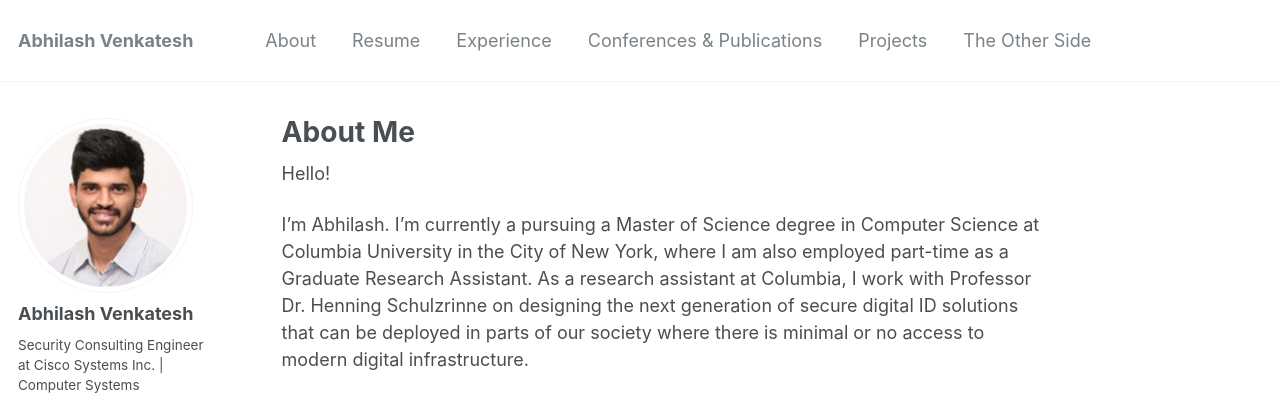
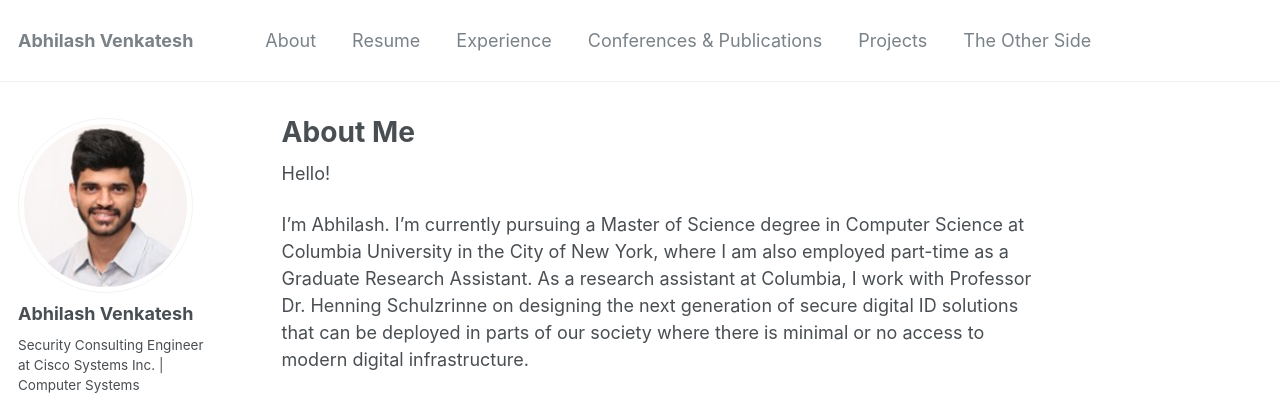
Before and after one commit to PankajPradeep/PankajPradeep.github.io, a Jekyll site: the page built from _pages/about.md, in a window 1280 px wide and 900 px high. Shown: the top 397 px of the window. Built offline with Jekyll 4.4.1, drawn with Linux system fonts in a browser that asks for light colours.

```diff
--- a/_pages/about.md
+++ b/_pages/about.md
@@ -10,7 +10,7 @@ redirect_from:
 
 Hello!
 
-I'm Abhilash. I'm currently a pursuing a Master of Science degree in Computer Science at Columbia University in the City of New York, where I am also employed part-time as a Graduate Research Assistant. As a research assistant at Columbia, I work with Professor Dr. Henning Schulzrinne on designing the next generation of secure digital ID solutions that can be deployed in parts of our society where there is minimal or no access to modern digital infrastructure.
+I'm Abhilash. I'm currently pursuing a Master of Science degree in Computer Science at Columbia University in the City of New York, where I am also employed part-time as a Graduate Research Assistant. As a research assistant at Columbia, I work with Professor Dr. Henning Schulzrinne on designing the next generation of secure digital ID solutions that can be deployed in parts of our society where there is minimal or no access to modern digital infrastructure.
 
 I completed my undergraduate degree - Bachelor of Technology in Computer Science and Engineering at Amrita Vishwa Vidyapeetham University, India. I passed out during 2020 with a cumulative GPA of 9.51 / 10, ranking seventh in my department of over 380 students. I was awarded “First Class with Distinction” by the Department of Computer Science at Amrita Vishwa Vidyapeetham University for outstanding academic qualifications, research work, social contributions, leadership skills, and securing internships while pursuing an undergraduate degree at the University.
 
```
